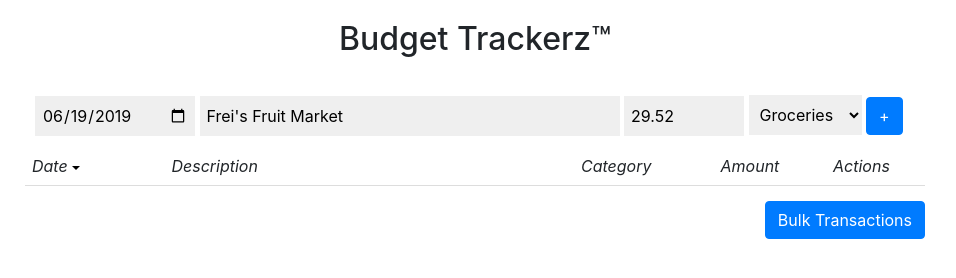
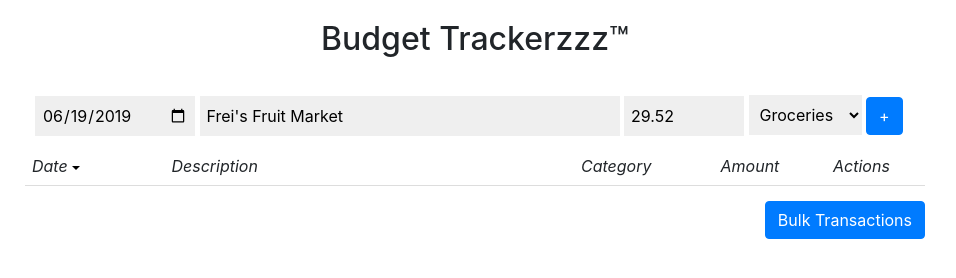
Before and after one commit to ebylund/basic-budget, a plain HTML site: page index.html in a window 1280 px wide. Shown: the whole page, without its empty margins (165-1121 px from the left). Drawn offline with nearby package versions, Linux system fonts and the light colour scheme; no server answers.

Commit message:
more zzz's

```diff
--- a/index.html
+++ b/index.html
@@ -26,7 +26,7 @@
 
 <div id="container">
 	<div id="title">
-		<h2>Budget Trackerz™</h2>
+		<h2>Budget Trackerzzz™</h2>
 	</div>
 	<div id="transaction-input-fields">
 		<input type="date" class="trans-input" id="trans-date-input" name="trans-date" placeholder="date" value="2019-06-19">
```
